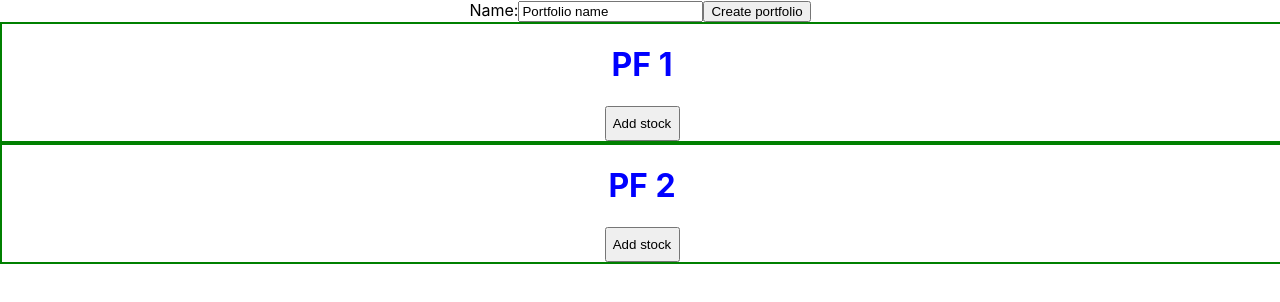
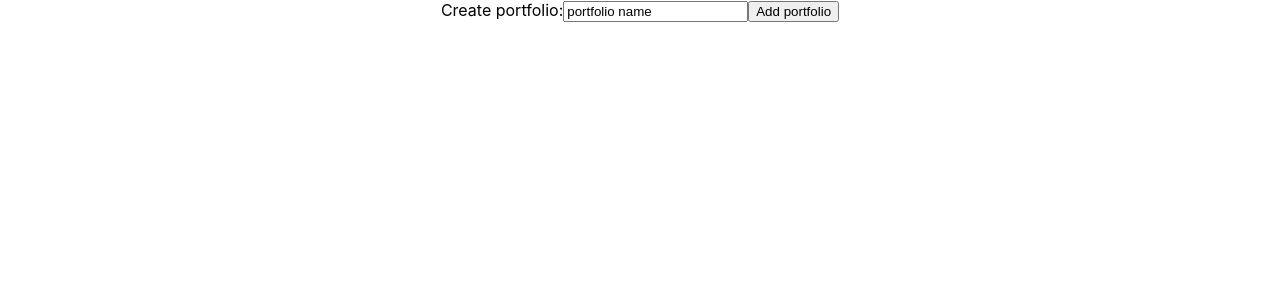
Before and after one commit to JuhaAarnio/React-stock-frontend, a React (Create React App) app: page / in a window 1280 px wide. Shown: the top 302 px of the page. Built offline with nearby package versions, Linux system fonts and the light colour scheme.

Commit message:
Updating for laptop
Puhing stuff for laptop

```diff
--- a/src/App.js
+++ b/src/App.js
@@ -3,42 +3,33 @@ import './App.css';
 import Portfolio from "./components/Portfolio";
 
 class App extends React.Component{
+
+  constructor(props) {
+    super(props);
+    this.state = {portfolioList:  []};
+  }
+  handleChange = (event) => this.setState({value: event.target.value});
+  handleSubmit = () => {
+    this.setState(state => {
+      const portfolioList = state.portfolioList.concat(<Portfolio name = {"Test"}/>);
+      console.log("Creating portfolio");
+      console.log(this.state.portfolioList.length);
+      return {
+        portfolioList
+      };
+    });
+  };
   render(){
     return (
         <div className="App">
-          <PortfolioForm/>
-          {portfolioList}
+          <label>
+            Create portfolio:
+            <input type="text" value="portfolio name" onChange={this.handleChange}/>
+          </label>
+          <button onClick={this.handleSubmit}>Add portfolio</button>
+          {this.state.portfolioList}
         </div>
     );
   }
 }
-const portfolioList = [<Portfolio name="PF 1"/>, <Portfolio name="PF 2"/>];
-function createPortfolio(name) {
-  console.log("Creating portfolio");
-  portfolioList.push(<Portfolio name = {name} />);
-}
-
 export default App;
-
-class PortfolioForm extends React.Component {
-  constructor(props) {
-    super(props);
-    this.state = {value:'Portfolio name'}
-  }
-  handleChange = (event) => this.setState({value: event.target.value});
-  handleSubmit = () => {createPortfolio(this.state.value)};
-  componentDidMount() {
-    document.addEventListener('onClick', this.handleSubmit)
-  }
-  render() {
-    return(
-        <form onSubmit={this.handleSubmit}>
-          <label>
-            Name:
-            <input type="text" value={this.state.value} onChange={this.handleChange}/>
-          </label>
-          <input type="submit" value="Create portfolio" onSubmit={this.handleSubmit}/>
-        </form>
-    );
-  }
-}
--- a/src/components/Portfolio.js
+++ b/src/components/Portfolio.js
@@ -2,12 +2,22 @@ import React from 'react';
 
 
 class Portfolio extends React.Component {
+
   constructor(props) {
     super(props);
-    this.props = {name:''}
+    this.name = props.name;
+    this.state = {stockList: []};
   }
+  addStock = () => {
+    this.setState(state => {
+      console.log("Adding stocks");
+      const stockList = state.stockList.concat(<Stocks />);
+      return{
+         stockList
+      }
+    });
+  };
   render() {
-    const stockList = [];
     let backgroundStyle = {
       display: 'flex',
       flexDirection: 'column',
@@ -16,18 +26,30 @@ class Portfolio extends React.Component {
       height: 'auto',
       border: '2px solid green'
     };
+    let buttonStyle = {
+      width: '75px',
+      height: '35px',
+      color: 'light-blue'
+    };
     return (
         <div style={backgroundStyle}>
           <h1>{this.props.name}</h1>
-          {stockList}
-          <Button/>
+          {this.state.stockList}
+          <button style={buttonStyle} onClick = {this.addStock}>Add Stock</button>
+          <input type="text"/>
+          <input type="text"/>
         </div>
-
-    )
+    );
 
   }
 }
 class Stocks extends React.Component {
+  constructor(props) {
+    super(props);
+    this.stockname = props.stockname;
+    this.stockamount = props.stockamount;
+    this.price = props.price;
+  }
   render() {
     let stockStyle = {
       display: 'flex',
@@ -35,6 +57,7 @@ class Stocks extends React.Component {
       border: '2px solid blue',
       paddingTop: '5px'
     };
+
     return (
         <div style={stockStyle}>
           <h1>Stock:{this.props.stockname}</h1>
@@ -44,20 +67,4 @@ class Stocks extends React.Component {
     )
   }
 }
-
-class Button extends React.Component {
-  render() {
-    let buttonStyle = {
-      width: '75px',
-      height: '35px',
-      color: 'light-blue'
-    };
-    return (
-        <div>
-          <button style={buttonStyle}>Add stock</button>
-        </div>
-    )
-  }
-}
-
 export default Portfolio;
```
Also changed, not shown: src/components/PortfolioForms.js (deleted, +0 -24 lines).
